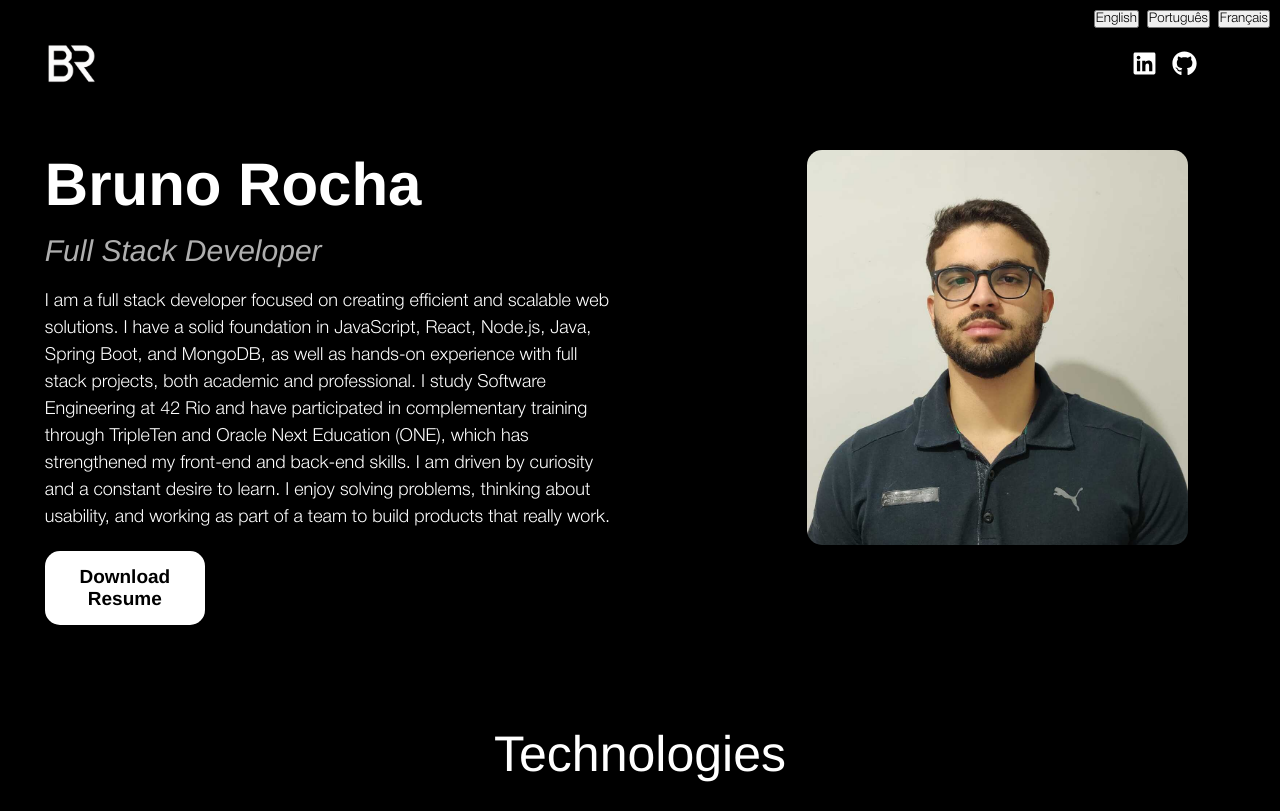
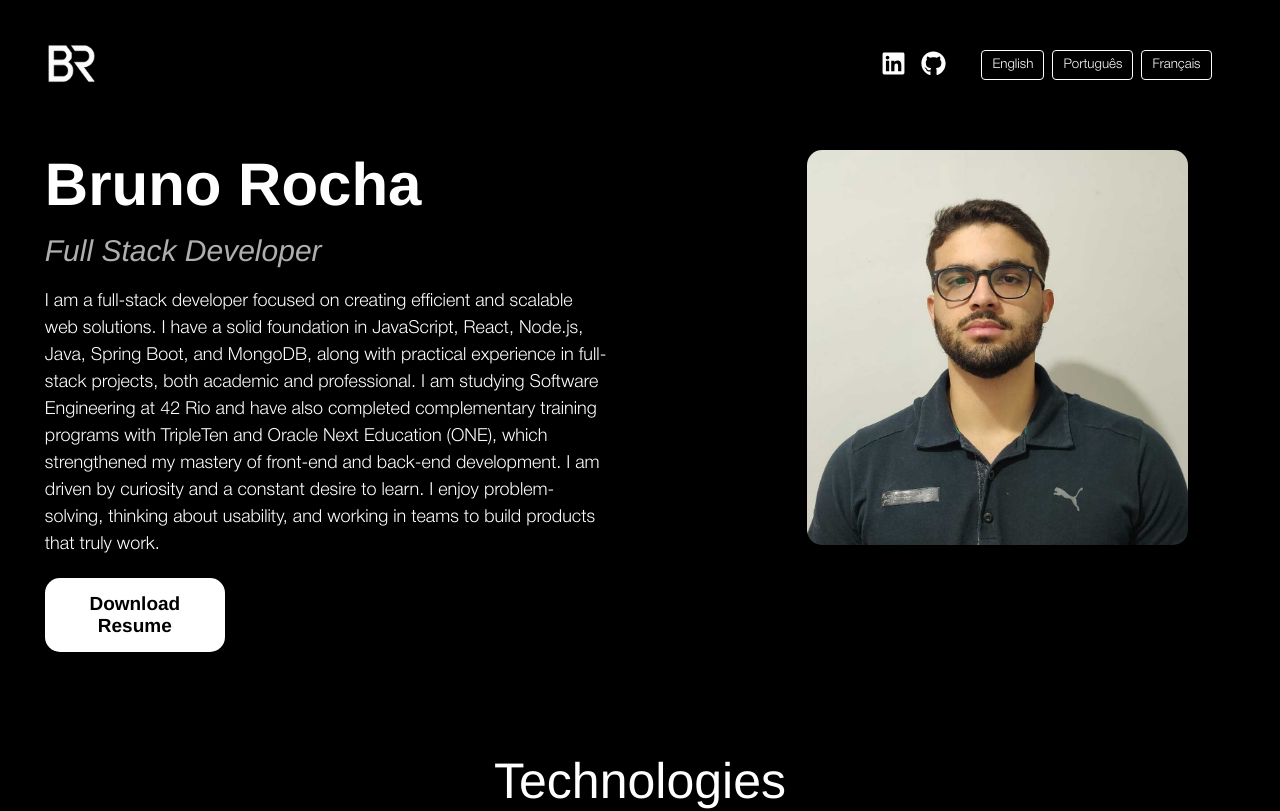
Before and after one commit to RochtBruno/Portfolio, a React (Vite) app: page / in a window 1280 px wide. Shown: the top 811 px of the page. Built offline with nearby package versions, Linux system fonts and the light colour scheme; the HTML template or start-up script is replaced by a standard one.

Commit message:
feat: botões de idioma estilizados

```diff
--- a/src/App.jsx
+++ b/src/App.jsx
@@ -20,7 +20,7 @@ function App() {
 
   const { t, i18n } = useTranslation();
 
-  const changelanguage = (lng) => {
+  const changeLanguage = (lng) => {
     i18n.changeLanguage(lng);
   };
 
@@ -38,12 +38,7 @@ function App() {
 
   return (
     <>
-    <div style={{display:'flex', gap:'8px', position:'fixed', top:10, right:10, zIndex:100}}>
-      <button onClick={() => changelanguage('en')}>English</button>
-      <button onClick={() => changelanguage('pt')}>Português</button>
-      <button onClick={() => changelanguage('fr')}>Français</button>
-    </div>
-     <Header />
+     <Header changeLanguage={changeLanguage}/>
      <Main />
      <Skills/>
       <h2 className="experience__title">{t('experience.title', 'Experience')}</h2>
--- a/src/blocks/header.css
+++ b/src/blocks/header.css
@@ -2,6 +2,7 @@
 	background-color: #000;
 	display: flex;
 	justify-content: space-between;
+	align-items: center;
 }
 
 .header__logo{
@@ -33,6 +34,30 @@
 	margin-right: 15px;
 }
 
+.lang-buttons{
+	margin-left: 20px;
+    display:flex;
+    gap:8px;
+    z-index:100;
+	height: 100%;
+}
+
+.lang-button{
+    cursor: pointer;
+	display: block;
+	padding: 0 10px;
+	height: 30px;
+	background-color: #000;
+	border: 1px solid #fff;
+	color: #fff;
+	border-radius: 4px;
+}
+
+.lang-button:hover{
+	opacity: 0.8;
+}
+
+
 @media screen and (max-width: 540px){
 	.header__logo img{
 		width: 35%;
--- a/src/blocks/main.css
+++ b/src/blocks/main.css
@@ -43,7 +43,7 @@
 	cursor: pointer;
 	font-weight: 600;
 	display: block;
-	width: 160px;
+	width: 180px;
 	text-align: center;
 }
 
--- a/src/components/Contact/Contact.jsx
+++ b/src/components/Contact/Contact.jsx
@@ -5,15 +5,14 @@ import { IconContext } from "react-icons";
 import { useTranslation } from 'react-i18next';
 
 function Contact(){
-  const { t } = useTranslation();
 	return(
 		<>
 		<section className="contact">
-			<h2 className="contact__title">{t('contact.title', 'Get in touch')}</h2>
+			<h2 className="contact__title">Get in touch</h2>
 			<div className="contact__infos">
-				<p className="contact__infos-location">{t('contact.location')}</p>
-				<p className="contact__infos-email">{t('contact.email')}</p>
-				<p className="contact__infos-telephone">{t('contact.phone')}</p>
+				<p className="contact__infos-location">Rio de Janeiro</p>
+				<p className="contact__infos-email">bruno.taveira.r0.382@gmail.com</p>
+				<p className="contact__infos-telephone">+55 2499218-1476</p>
 				<IconContext.Provider value={{ className: 'contact__icons' }}>
 					<div className="contact__icons-wrapper">
 						<a target="a_blank" href="https://www.linkedin.com/in/bru-rocha/"><FaLinkedin /></a>
--- a/src/components/Header/Header.jsx
+++ b/src/components/Header/Header.jsx
@@ -5,17 +5,23 @@ import logo from '../../assets/logo-no-bg.png'
 import { IconContext } from "react-icons";
 
 
-function Header() {
+function Header({changeLanguage}) {
 	return(
 		<>
 		<div className="header">
 			<div className="header__logo">
 				<img src={logo} alt="logo" />
 			</div>
+
 			<IconContext.Provider value={{ className: 'react-icons' }}>
 				<div className="header__icons">
 					<a target="a_blank" href="https://www.linkedin.com/in/bru-rocha/"><FaLinkedin /></a>
 					<a target="a_blank" href="https://github.com/RochtBruno"><FaGithub /></a>
+					<div className='lang-buttons'>
+						<button className='lang-button' onClick={() => changeLanguage('en')}>English</button>
+						<button className='lang-button' onClick={() => changeLanguage('pt')}>Português</button>
+						<button className='lang-button' onClick={() => changeLanguage('fr')}>Français</button>
+					</div>
 				</div>
 			</IconContext.Provider>;
 		</div>
--- a/src/locales/en.json
+++ b/src/locales/en.json
@@ -2,7 +2,7 @@
     "main": {
         "name": "Bruno Rocha",
         "role": "Full Stack Developer",
-        "description": "I am a full stack developer focused on creating efficient and scalable web solutions. I have a solid foundation in JavaScript, React, Node.js, Java, Spring Boot, and MongoDB, as well as hands-on experience with full stack projects, both academic and professional. I study Software Engineering at 42 Rio and have participated in complementary training through TripleTen and Oracle Next Education (ONE), which has strengthened my front-end and back-end skills. I am driven by curiosity and a constant desire to learn. I enjoy solving problems, thinking about usability, and working as part of a team to build products that really work.",
+        "description": "I am a full-stack developer focused on creating efficient and scalable web solutions. I have a solid foundation in JavaScript, React, Node.js, Java, Spring Boot, and MongoDB, along with practical experience in full-stack projects, both academic and professional. I am studying Software Engineering at 42 Rio and have also completed complementary training programs with TripleTen and Oracle Next Education (ONE), which strengthened my mastery of front-end and back-end development. I am driven by curiosity and a constant desire to learn. I enjoy problem-solving, thinking about usability, and working in teams to build products that truly work.",
         "download": "Download Resume"
     }
 }
--- a/src/locales/fr.json
+++ b/src/locales/fr.json
@@ -2,7 +2,7 @@
     "main": {
         "name": "Bruno Rocha",
         "role": "Développeur full stack",
-        "description": "Je suis un développeur full stack passionné par la création de solutions web innovantes et efficaces. Avec une solide expérience en JavaScript, React, Node.js et d'autres technologies, je m'efforce de transformer des idées en applications fonctionnelles et attrayantes.",
+        "description": "Je suis un développeur full stack spécialisé dans la création de solutions web efficaces et évolutives. Je possède de solides bases en JavaScript, React, Node.js, Java, Spring Boot et MongoDB, ainsi qu'une expérience pratique sur des projets full stack, tant académiques que professionnels. J'étudie l'ingénierie du logiciel à 42 Rio et j'ai également suivi des formations complémentaires chez TripleTen et Oracle Next Education (ONE), ce qui a renforcé ma maîtrise du développement front-end et back-end. Je suis motivé par la curiosité et une volonté constante d'apprendre. J'aime résoudre des problèmes, réfléchir à l'utilisabilité et travailler en équipe pour construire des produits qui fonctionnent vraiment.",
         "download": "Télécharger mon CV"
     }
 }
```
